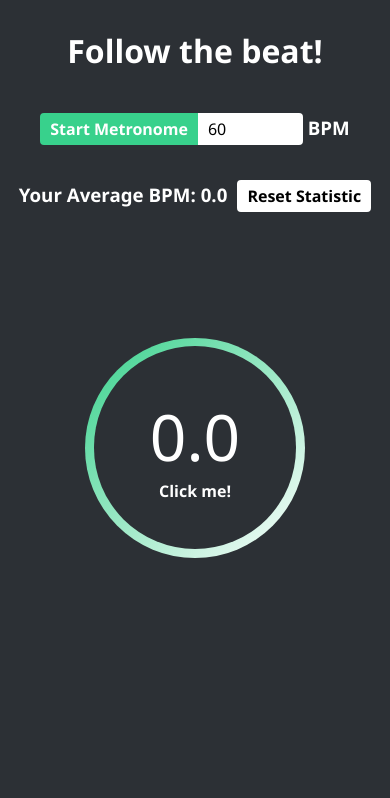
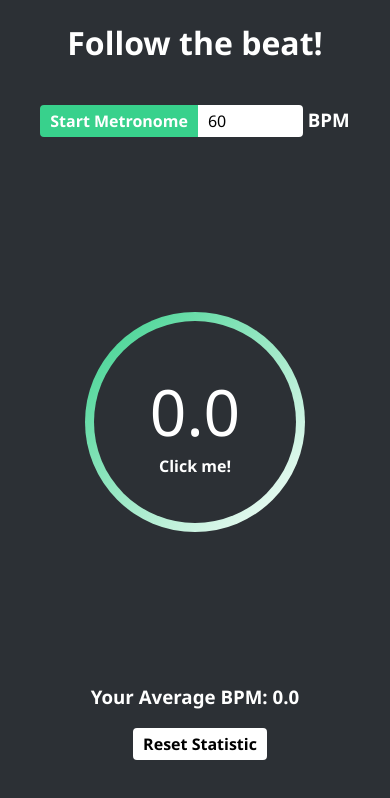
Before and after one commit to genericmask/follow-beat, a Vue app: page / in a window 390 px wide. Shown: the top 798 px of the page. Built offline with nearby package versions, Linux system fonts and the light colour scheme.

Commit message:
css changes for mobile

```diff
--- a/src/App.vue
+++ b/src/App.vue
@@ -80,36 +80,18 @@
   color: #fff;
 }
 
-.main-container{
-  display: grid;
-  place-items: center;
-  grid-template-columns: 1fr 1fr 1fr;
-  grid-template-rows: auto;
-  grid-template-areas:
-    "header header header"
-    "main-top main-top main-top"
-    "main main main"
-    "footer footer footer";
-}
-
-.title{
-  grid-area: header;
-}
-
-.metronome{
-  grid-area: main-top;
-}
-
 .tempo-button{
-  grid-area: main;
   position: absolute;
-  top: 40%;
+  top: 50%;
+  left: 50%;
   width: 220px;
   height: 220px;
   border-radius: 50%;
   border: none;
   outline: none;
   user-select: none;
+  margin-right: -50%;
+  transform: translate(-50%, -50%);
   transition: all ease-out .15s;
 }
 
@@ -134,6 +116,8 @@
   left: 4%;
   bottom: 4%;
   right: 4%;
+  display: -webkit-box;
+  display: -ms-flexbox;
   display: flex;
   justify-content: center;
   align-items: center;
@@ -155,7 +139,10 @@
 }
 
 .statistics{
-  grid-area: footer;
+  position: absolute;
+  bottom: 10%;
+  left: 5%;
+  right: 5%;
 }
 
 .button{
```
